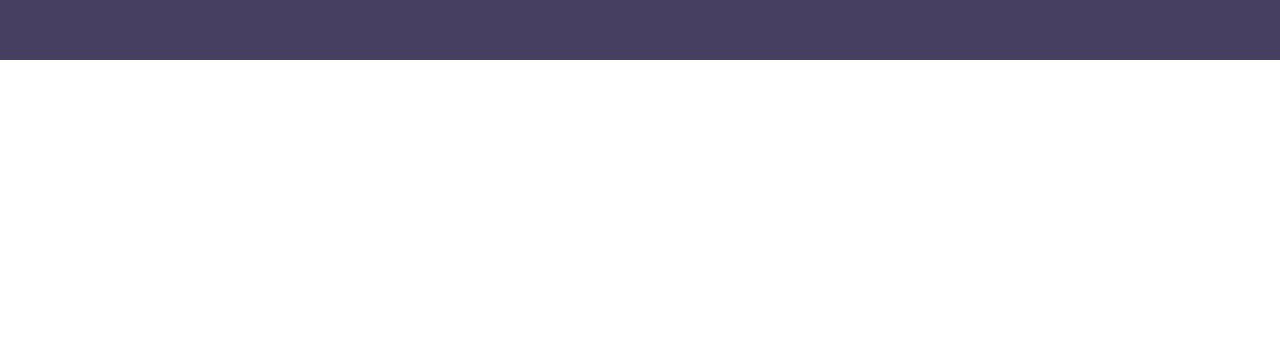
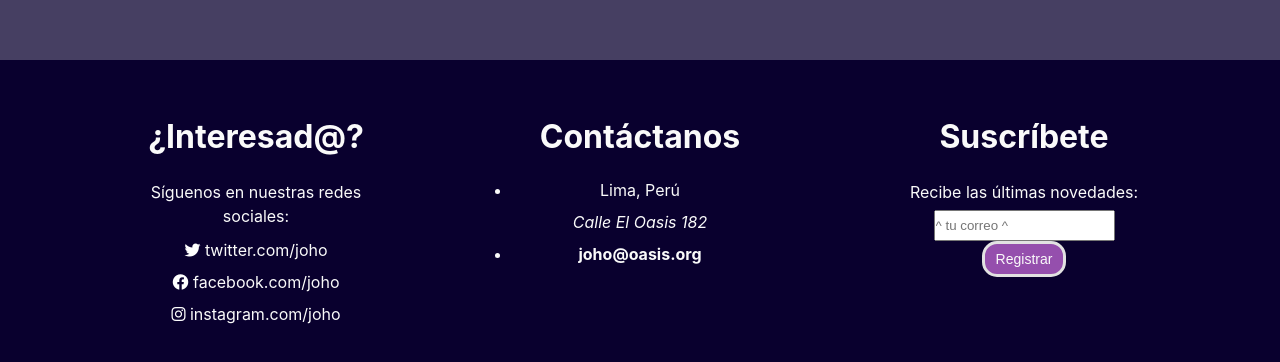
Before and after one commit to O-A-S-I-S/Joho-Landing_React, a React (Create React App) app: page / in a window 1280 px wide. Shown: the part 4260-4622 px from the top of the page. Before the commit the page ends 4320 px from the top, so only its background shows below. Built offline with nearby package versions, Linux system fonts and the light colour scheme.

Commit message:
feat footer
Added footer with social media redirections, contact information and email subscription prompt

```diff
--- a/src/App.js
+++ b/src/App.js
@@ -4,6 +4,7 @@ import Home from "./Home.js";
 import AboutSearch from "./AboutSearch.js";
 import AboutCategory from "./AboutCategory.js";
 import AboutUI from "./AboutUI.js";
+import Footer from "./Footer.js";
 
 function App() {
   let teamView = false;
@@ -21,6 +22,7 @@ function App() {
           <AboutUI />
         </div>
       </main>
+      <Footer />
     </div>
   );
 }
--- /dev/null
+++ b/src/Footer.js
@@ -0,0 +1,76 @@
+const Footer = () => (
+  <footer>
+    <div className="footer">
+      <div className="footer-col social-media">
+        <h2>¿Interesad@?</h2>
+        <p>Síguenos en nuestras redes sociales:</p>
+        <ul>
+          <li>
+            <a
+              href="https://www.youtube.com/watch?v=dQw4w9WgXcQ"
+              className="social-media-link"
+            >
+              <i
+                style={{ color: "white" }}
+                className="fa-brands fa-twitter"
+              ></i>
+              {" twitter.com/joho"}
+            </a>
+          </li>
+          <li>
+            <a
+              href="https://www.youtube.com/watch?v=dQw4w9WgXcQ"
+              className="social-media-link"
+            >
+              <i
+                style={{ color: "white" }}
+                className="fa-brands fa-facebook"
+              ></i>
+              {" facebook.com/joho"}
+            </a>
+          </li>
+          <li>
+            <a
+              href="https://www.youtube.com/watch?v=dQw4w9WgXcQ"
+              className="social-media-link"
+            >
+              <i
+                style={{ color: "white" }}
+                className="fa-brands fa-instagram"
+              ></i>
+              {" instagram.com/joho"}
+            </a>
+          </li>
+        </ul>
+      </div>
+      <div className="footer-col contact">
+        <h2>Contáctanos</h2>
+        <ul>
+          <li>
+            Lima, Perú
+            <br />
+            <i>Calle El Oasis 182</i>
+          </li>
+          <li>
+            <b>joho@oasis.org</b>
+          </li>
+        </ul>
+      </div>
+      <div className="footer-col suscription">
+        <h2>Suscríbete</h2>
+        <p>Recibe las últimas novedades:</p>
+        <input
+          type="email"
+          name="contact-email"
+          id="contact-email"
+          placeholder="^ tu correo ^"
+        />
+        <button className="contact-email-btn" type="submit">
+          Registrar
+        </button>
+      </div>
+    </div>
+  </footer>
+);
+
+export default Footer;
```
